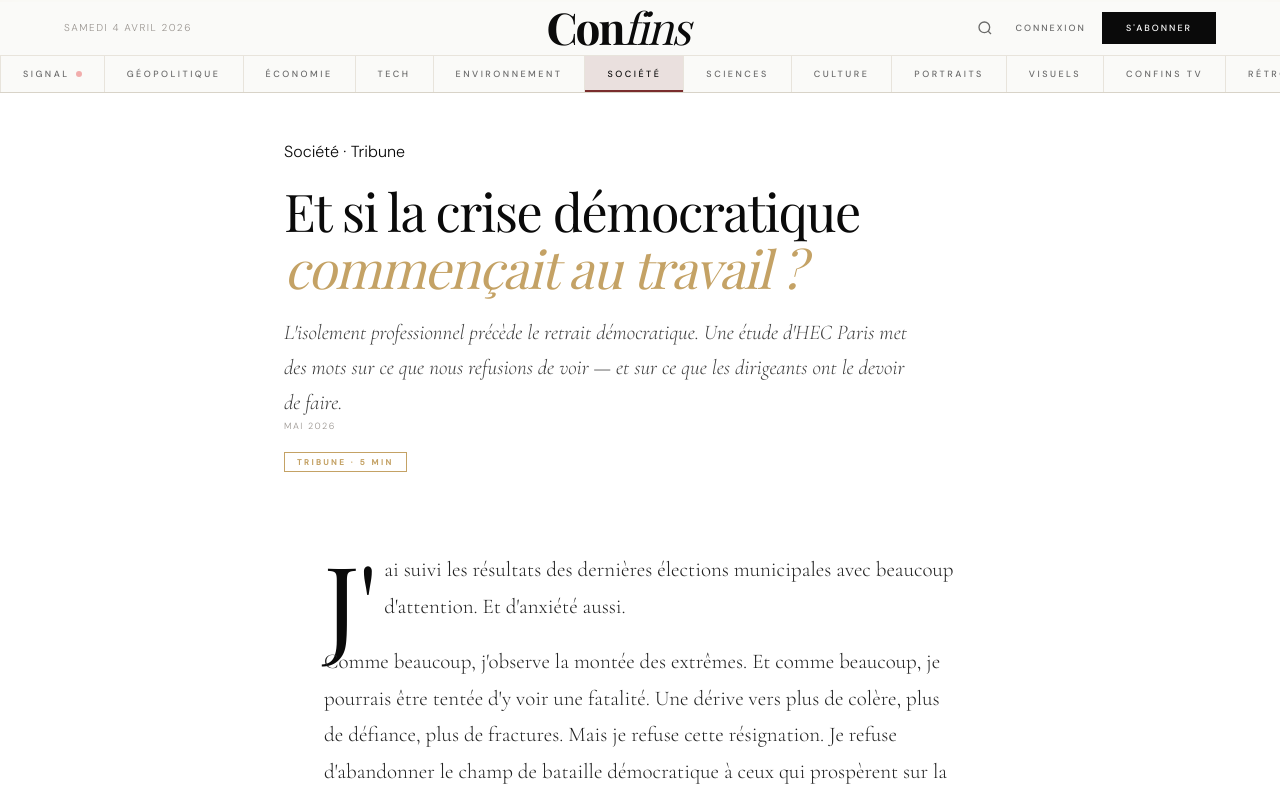
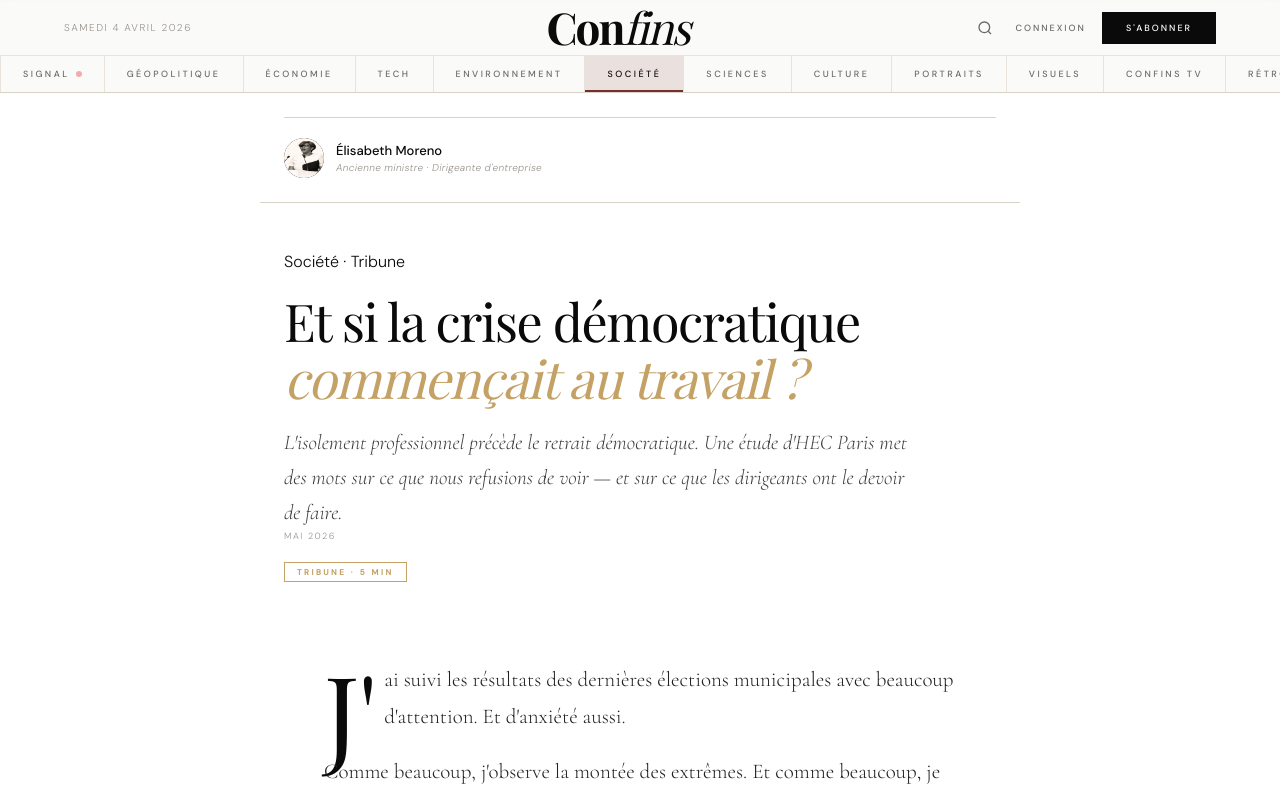
Before and after one commit to SteveMrld/Prisme, a Next.js app: page /articles/moreno in a window 1280 px wide. Shown: the top 797 px of the page. Built offline with nearby package versions, Linux system fonts and the light colour scheme; no server answers; a web font is replaced by a local one.

Commit message:
fix: bloc auteur affiché sur tous les articles — y compris header interne (Moreno)

```diff
--- a/components/ArticleLayout.module.css
+++ b/components/ArticleLayout.module.css
@@ -505,3 +505,10 @@
   .relatedGrid { grid-template-columns: 1fr; gap: 16px; }
   .relatedImgWrap { height: 80px; }
 }
+
+.bylineInternalWrap {
+  max-width: 760px;
+  margin: 0 auto;
+  padding: 0 24px 24px;
+  border-bottom: 1px solid var(--bord);
+}
--- a/components/ArticleLayout.tsx
+++ b/components/ArticleLayout.tsx
@@ -104,6 +104,21 @@ export default function ArticleLayout({
         </div>
       )}
 
+      {hasInternalHeader && (
+        <div className={styles.bylineInternalWrap}>
+          <div className={styles.bylineTop}>
+            {portraitUrl(author)
+              ? <img src={portraitUrl(author)!} alt={author} className={styles.bylineTopAvatar} style={{objectFit:'cover',objectPosition:'top center'}} />
+              : <div className={styles.bylineTopAvatar}>{initials(author)}</div>
+            }
+            <div>
+              <div className={styles.bylineTopName}>{author}</div>
+              <div className={styles.bylineTopRole}>{authorRole}</div>
+            </div>
+          </div>
+        </div>
+      )}
+
       <div className={hasInternalHeader ? styles.articleBodyFull : styles.articleBody}>
         <div className="confins-article" dangerouslySetInnerHTML={{ __html: content }} />
 
```
